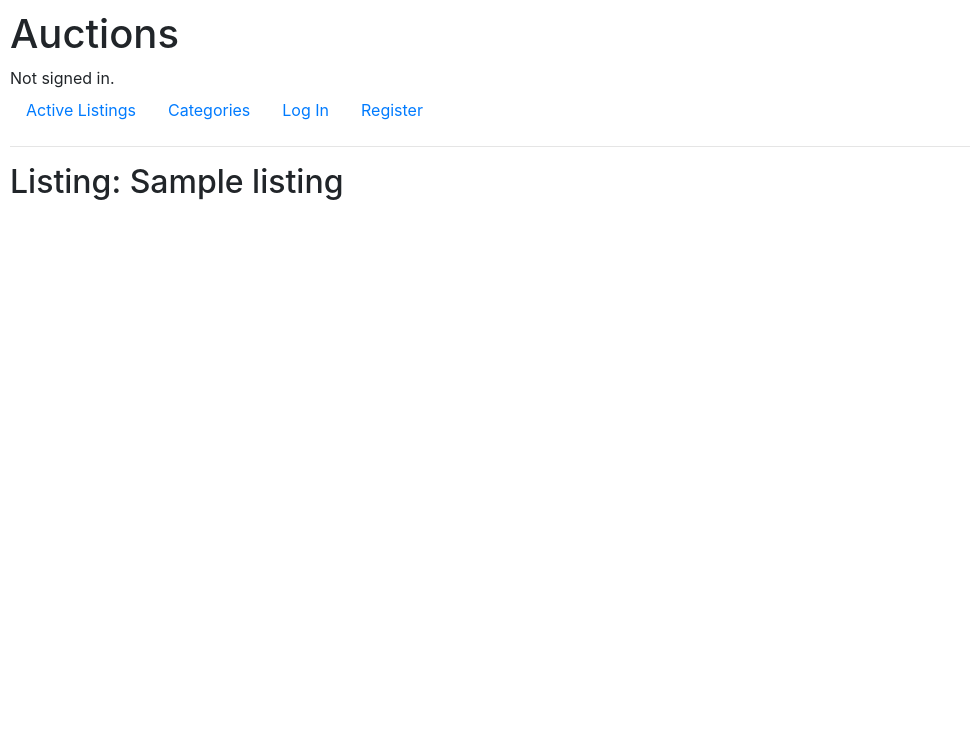
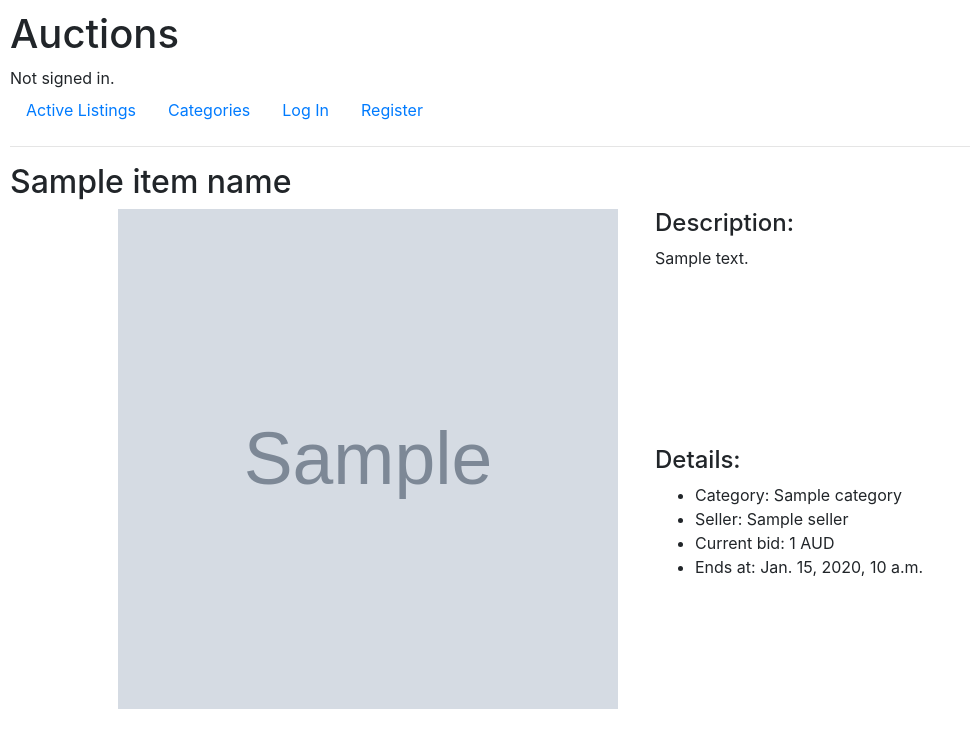
Before and after one commit to oliverkuo17/e-commerce, a Django app: template auctions/templates/auctions/listing.html in a window 1280 px wide. Shown: the top 748 px of the page, without its empty margins (0-970 px from the left). Run offline with Django 3.2, Linux system fonts and the light colour scheme; the template is opened without the code that fills it: most values are stand-ins (such as "Sample title", 1, 10 or a date in 2020); grey boxes marked "Sample" are stand-in pictures; some libraries are stand-ins or nearby versions.

Commit message:
update listing rendering

```diff
--- a/auctions/templates/auctions/listing.html
+++ b/auctions/templates/auctions/listing.html
@@ -2,7 +2,33 @@
 
 {% block body %}
 
-    <h2>Listing: {{ listing.item_name }}</h2>
+    <h2>{{ item_name }}</h2>
+    <div class="listing-container">
+        <div class="row">
+            <div class="col-1"></div>
+            <div class="col-5">
+                <p><img src="{{ photo.url }}" width="500px" height="500px"></p>
+            </div>
+            <div class="col">
+                <h4>Description:</h4>
+                <div style="width:200px; height:200px">
+                    <p>{{ description }}</p>
+                </div>
+                <h4>Details:</h4>
+                <ul>
+                    <li>Category: {{ category }}</li>
+                    <li>Seller: {{ seller }}</li>
+                    <li>
+                        {% if current_bid %}
+                            Current bid: {{ current_bid }} AUD
+                        {% else %}
+                            Current bid: {{ starting_bid }} AUD
+                        {% endif %}
+                    </li>
+                    <li>Ends at: {{ deadline }}</li>
+                </ul>
+            </div>
+        </div>
 
 
 
```
Also changed, not shown: auctions/models.py (+11 -11 lines), auctions/templates/auctions/index.html (+10 -6 lines), auctions/views.py (+8 -8 lines), auctions/migrations/0003_auto_20210209_1412.py (added), auctions/static/auctions/images/user_3/ps5.png (added), db.sqlite3.
